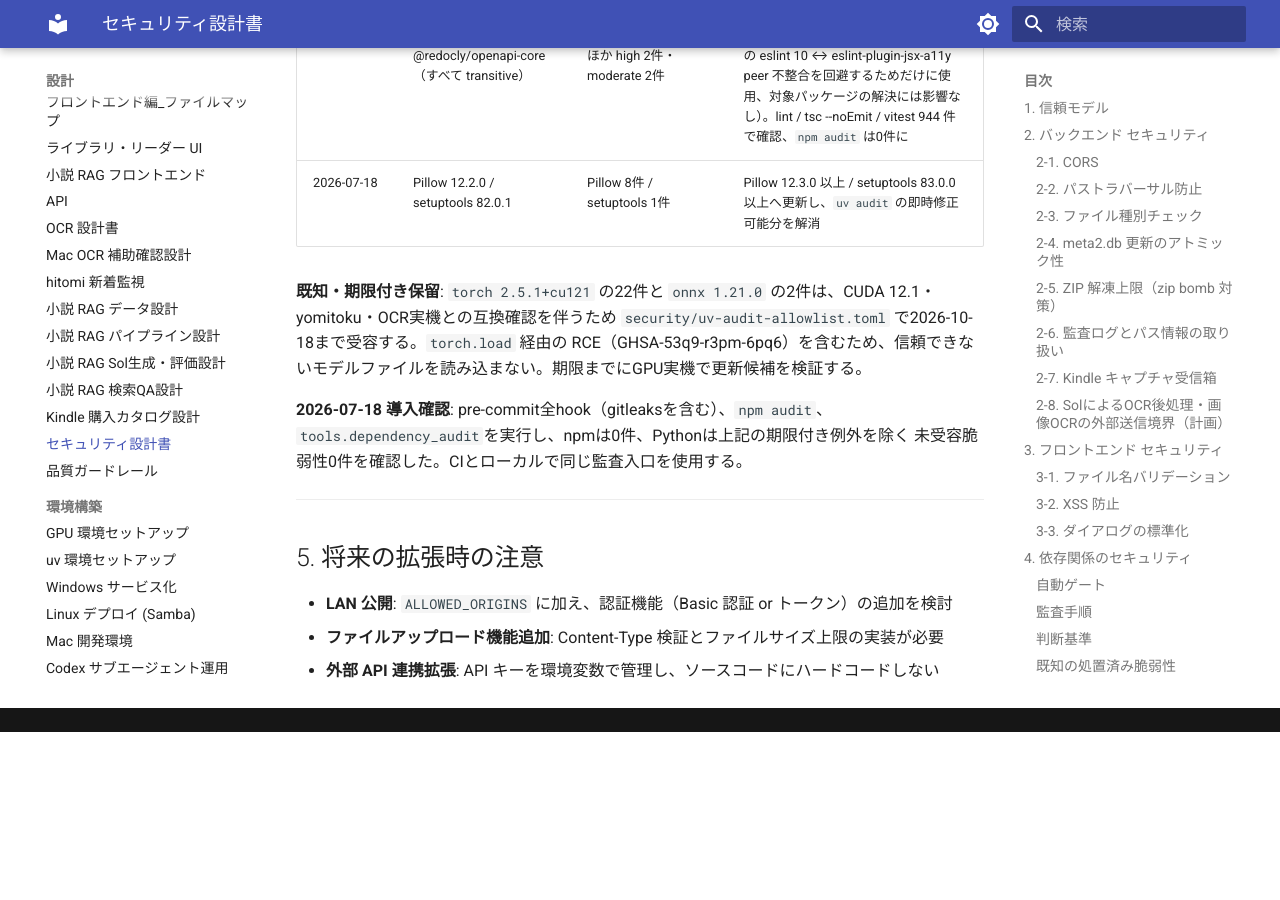
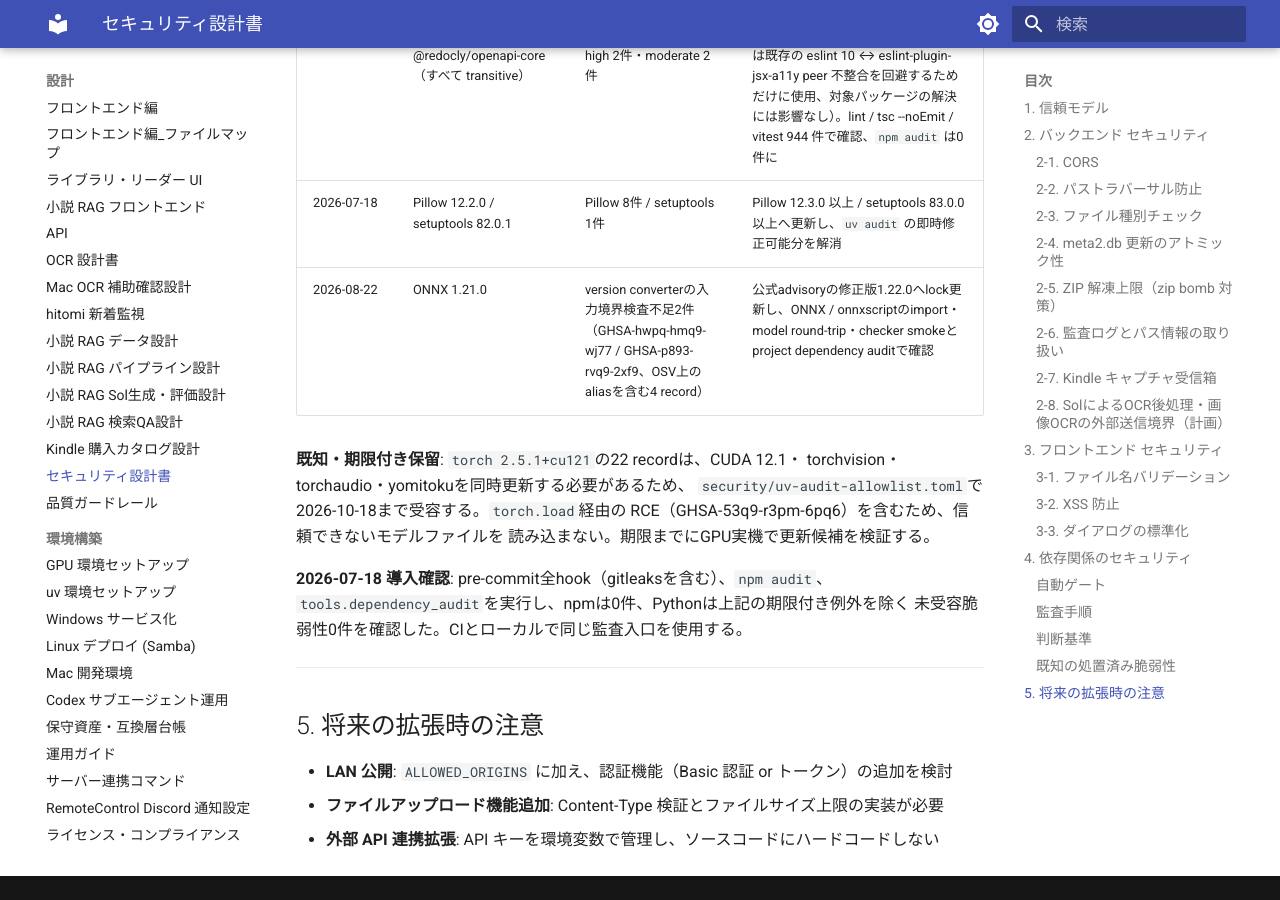
Before and after one commit to kkmmyr/Pic2PDF_Viewer, an MkDocs documentation site: the page built from docs/design/詳細設計/セキュリティ設計書.md, in a window 1280 px wide and 900 px high, scrolled down 7834 px. Built offline with MkDocs 1.6.1 and Material for MkDocs 9.7.7, drawn with Linux system fonts in a browser that asks for light colours; before the commit the page ends 8566 px from its top, so only the background shows below that; some of the changed text lies outside the part shown.

Commit message:
chore(audit): restore Python dependency and asset gates
- update ONNX to the advisory-fixed release and remove its exception
- classify OCR holdout and Ornith evaluation maintenance assets
- resolve the remaining backend format drift

Co-Authored-By: Codex GPT-5.6 Sol <noreply@anthropic.com>

```diff
--- a/docs/design/詳細設計/セキュリティ設計書.md
+++ b/docs/design/詳細設計/セキュリティ設計書.md
@@ -1,6 +1,6 @@
 # セキュリティ設計書
 
-> status: living | last-verified: 2026-08-02
+> status: living | last-verified: 2026-08-22
 
 本アプリケーションのセキュリティ設計の根拠・防御範囲・制限をまとめる。
 
@@ -247,8 +247,13 @@ cd backend && uv run python -m tools.dependency_audit
 | 2026-07-03 | starlette 1.2.1（fastapi 経由の transitive） | form() limit 無視による DoS・hostname 偽装ほか計4件 | `uv lock --upgrade-package starlette` で 1.3.1 に更新（fastapi の制約内に収まったため fastapi 本体は未変更）、pytest 914 件で確認 |
 | 2026-07-03 | form-data / undici / js-yaml / @redocly/openapi-core（すべて transitive） | CRLF injection・TLS 証明書検証バイパスほか high 2件・moderate 2件 | `npm audit fix --legacy-peer-deps` で解決（`--legacy-peer-deps` は既存の eslint 10 ↔ eslint-plugin-jsx-a11y peer 不整合を回避するためだけに使用、対象パッケージの解決には影響なし）。lint / tsc --noEmit / vitest 944 件で確認、`npm audit` は0件に |
 | 2026-07-18 | Pillow 12.2.0 / setuptools 82.0.1 | Pillow 8件 / setuptools 1件 | Pillow 12.3.0 以上 / setuptools 83.0.0 以上へ更新し、`uv audit` の即時修正可能分を解消 |
+| 2026-08-22 | ONNX 1.21.0 | version converterの入力境界検査不足2件（GHSA-hwpq-hmq9-wj77 / GHSA-p893-rvq9-2xf9、OSV上のaliasを含む4 record） | 公式advisoryの修正版1.22.0へlock更新し、ONNX / onnxscriptのimport・model round-trip・checker smokeとproject dependency auditで確認 |
 
-**既知・期限付き保留**: `torch 2.5.1+cu121` の22件と `onnx 1.21.0` の2件は、CUDA 12.1・yomitoku・OCR実機との互換確認を伴うため `security/uv-audit-allowlist.toml` で2026-10-18まで受容する。`torch.load` 経由の RCE（GHSA-53q9-r3pm-6pq6）を含むため、信頼できないモデルファイルを読み込まない。期限までにGPU実機で更新候補を検証する。
+**既知・期限付き保留**: `torch 2.5.1+cu121`の22 recordは、CUDA 12.1・
+torchvision・torchaudio・yomitokuを同時更新する必要があるため、
+`security/uv-audit-allowlist.toml`で2026-10-18まで受容する。`torch.load`経由の
+RCE（GHSA-53q9-r3pm-6pq6）を含むため、信頼できないモデルファイルを
+読み込まない。期限までにGPU実機で更新候補を検証する。
 
 **2026-07-18 導入確認**: pre-commit全hook（gitleaksを含む）、`npm audit`、
 `tools.dependency_audit`を実行し、npmは0件、Pythonは上記の期限付き例外を除く
```
Also changed, not shown: docs/design/環境構築/保守資産・互換層台帳.md (+7 -2 lines), docs/log/変更履歴.md (+7 -0 lines), 4 other files.
